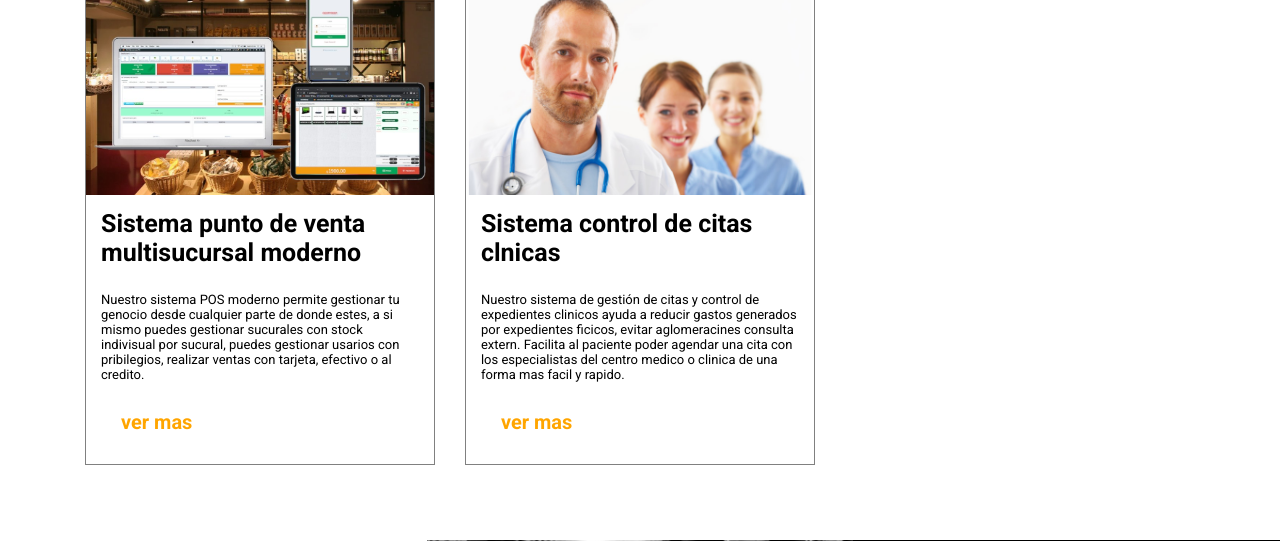
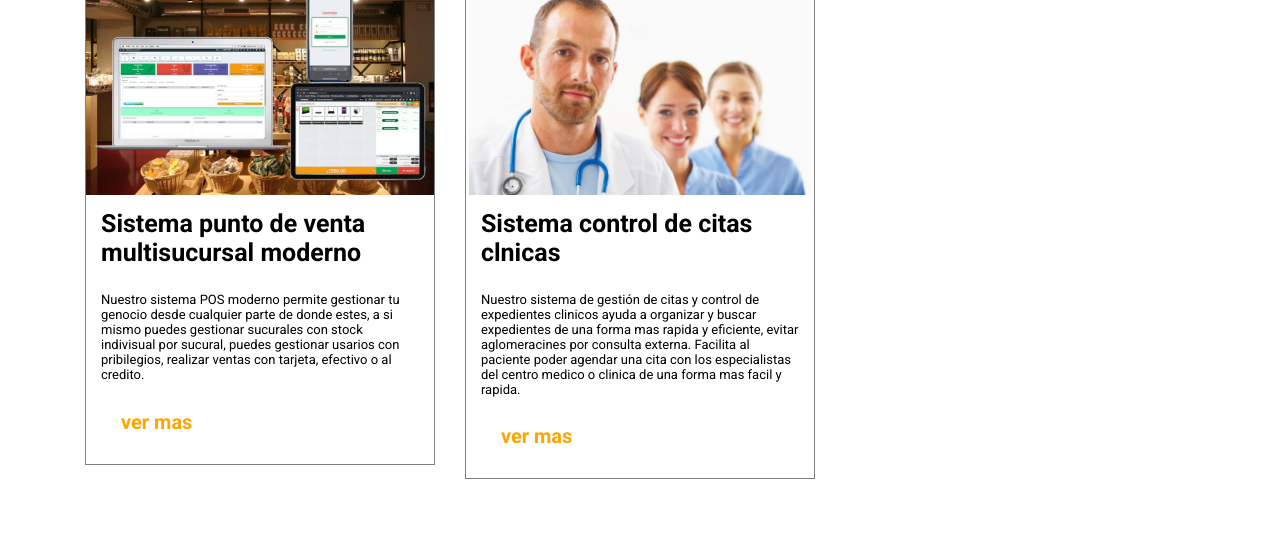
Before and after one commit to Geoffreey/www.cocacola.tld, a PHP site: page /geoffsuport/ in a window 1280 px wide. Shown: the part 1374-1915 px from the top of the page. Run offline with PHP 8.4, Linux system fonts and the light colour scheme; some libraries are stand-ins or nearby versions.

Commit message:
Se modifica descripsion de sistema clinico

```diff
--- a/index.php
+++ b/index.php
@@ -175,9 +175,9 @@
 						<div class="bloque-contenido-servicio">
 							<h3>Sistema control de citas clnicas</h3>
 							<p>
-							Nuestro sistema de gestión de citas y control de expedientes clinicos ayuda a reducir gastos generados por expedientes
-							ficicos, evitar aglomeracines consulta extern. Facilita al paciente poder agendar una cita con los especialistas del centro medico o clinica de una forma mas
-							facil y rapido.
+							Nuestro sistema de gestión de citas y control de expedientes clinicos ayuda a organizar y buscar expedientes
+							de una forma mas rapida y eficiente, evitar aglomeracines por consulta externa. Facilita al paciente poder agendar una cita con los especialistas del centro medico o clinica de una forma mas
+							facil y rapida.
 							</p>
 							<span class="hide" id="hideText4">
 							  <h4>Bemeficios</h4>
```
